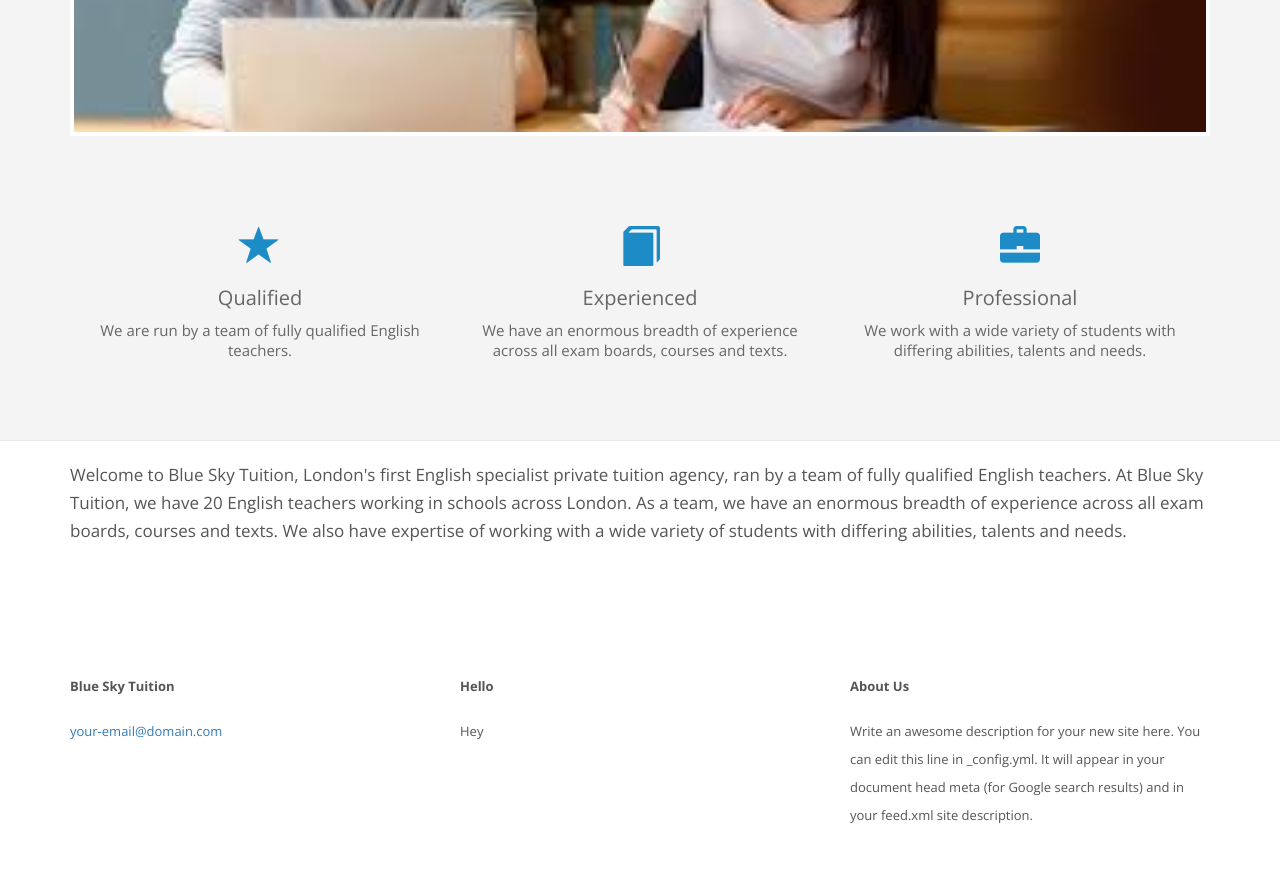
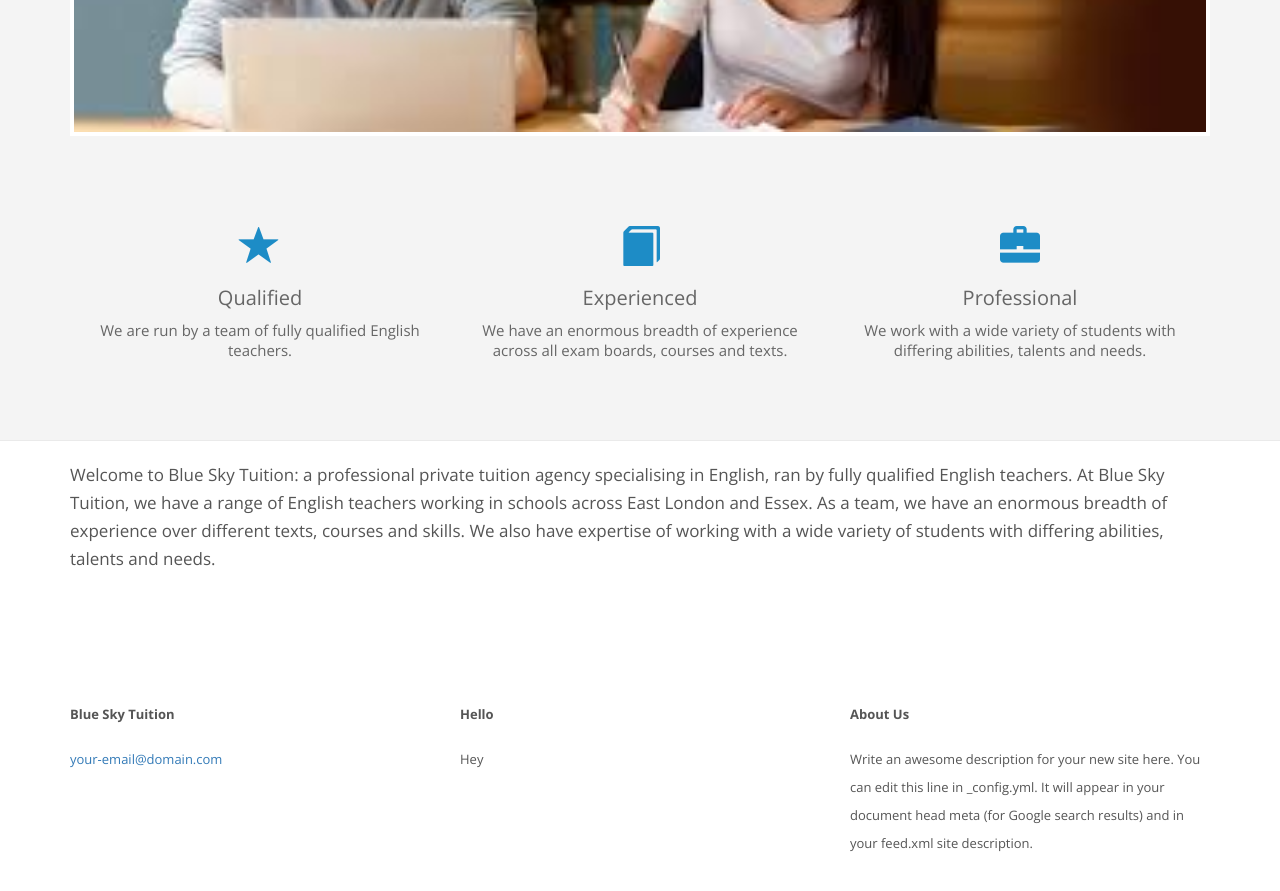
Before and after one commit to 01taylop/blue-sky-tuition, a Jekyll site: the page built from index.html, in a window 1280 px wide and 900 px high, scrolled down 647 px. Shown: the top 891 px of the window. Built offline with Jekyll 4.4.1, drawn with Linux system fonts in a browser that asks for light colours.

Commit message:
Update index.html

```diff
--- a/index.html
+++ b/index.html
@@ -3,6 +3,6 @@ layout: default
 feature: home
 ---
 
-Welcome to Blue Sky Tuition, London's first English specialist private tuition agency, ran by a team of fully qualified English teachers.
+Welcome to Blue Sky Tuition: a professional private tuition agency specialising in English, ran by fully qualified English teachers.
 
-At Blue Sky Tuition, we have 20 English teachers working in schools across London. As a team, we have an enormous breadth of experience across all exam boards, courses and texts. We also have expertise of working with a wide variety of students with differing abilities, talents and needs.
+At Blue Sky Tuition, we have a range of English teachers working in schools across East London and Essex. As a team, we have an enormous breadth of experience over different texts, courses and skills. We also have expertise of working with a wide variety of students with differing abilities, talents and needs.
```
